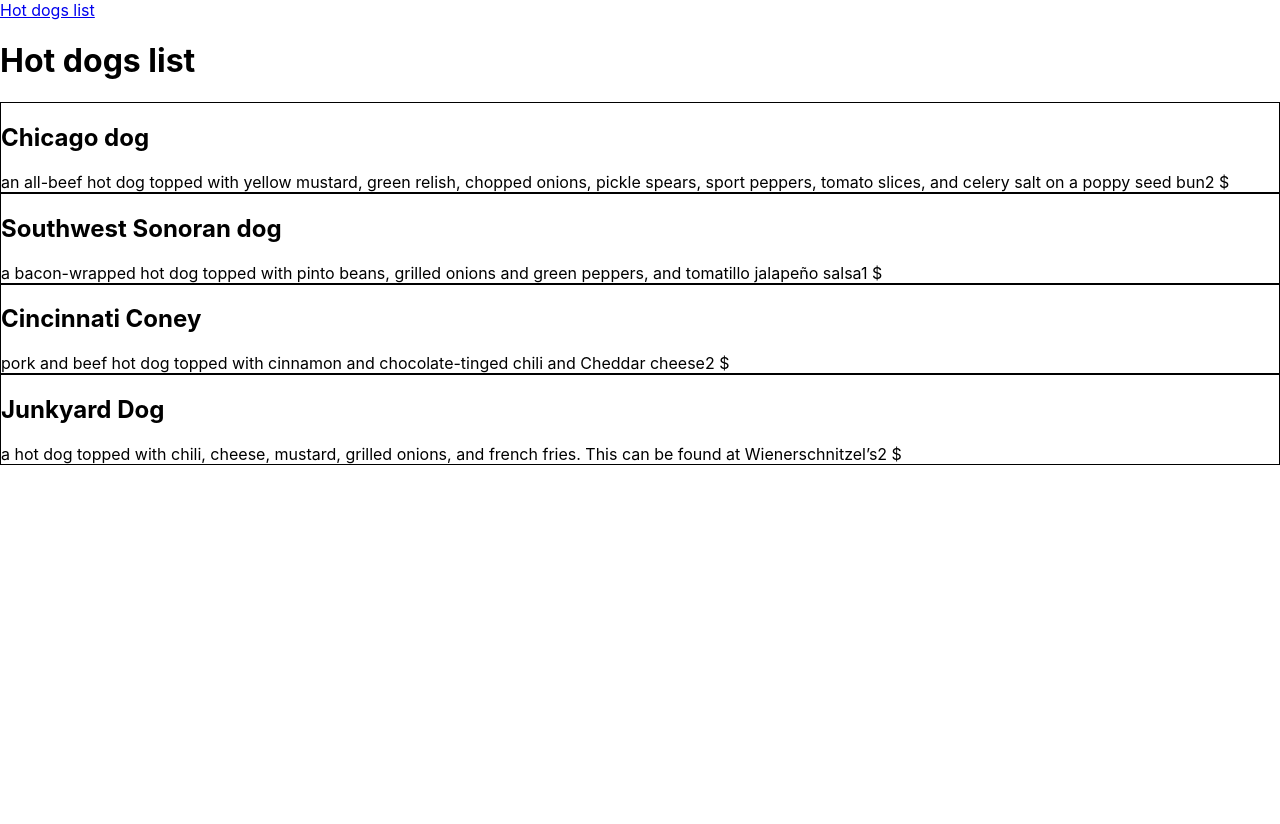
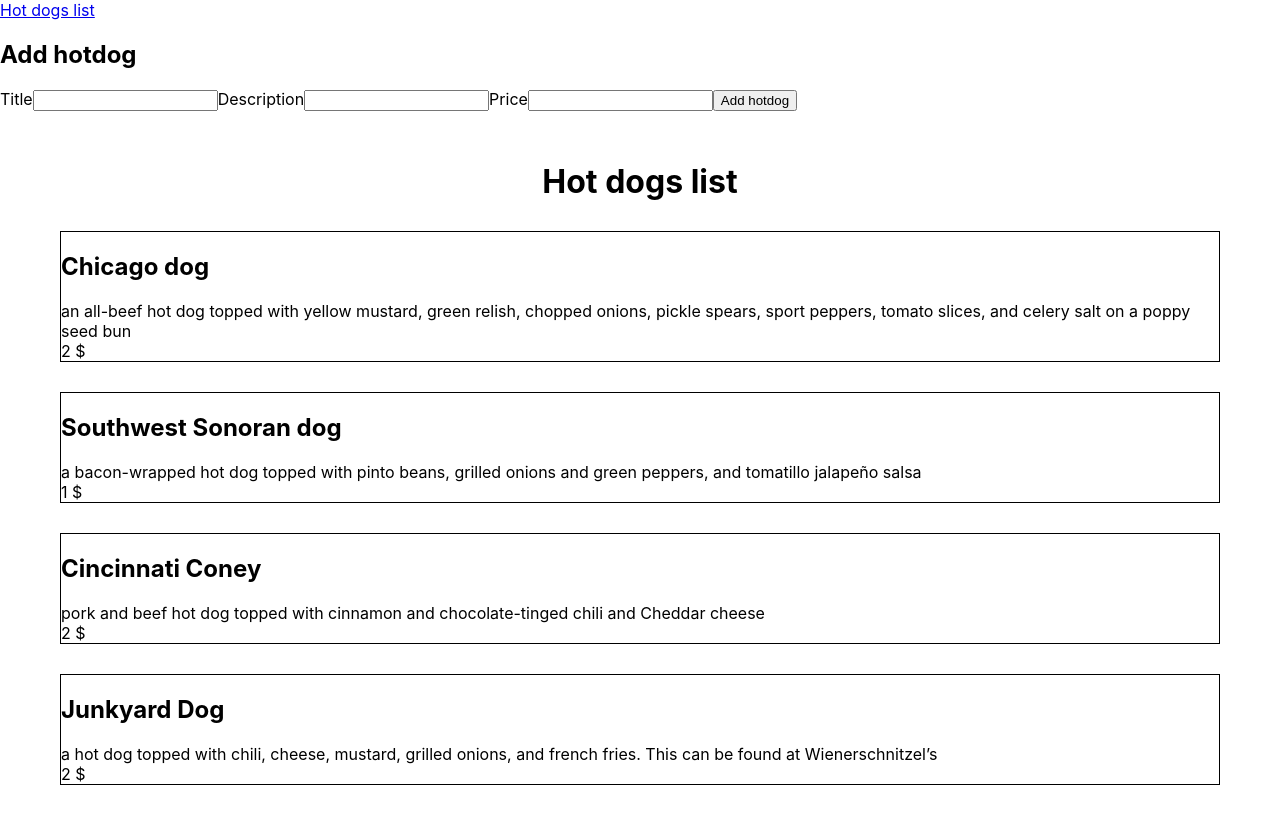
Before and after one commit to uliaka/client-hot-dog, a React (Create React App) app: page /hotdogs in a window 1280 px wide. Shown: the top 824 px of the page. Before the commit the page ends 800 px from the top, so only its background shows below. Built offline with nearby package versions, Linux system fonts and the light colour scheme.

Commit message:
Create form for hot dog add

```diff
--- a/src/components/Hotdogs.css
+++ b/src/components/Hotdogs.css
@@ -1,5 +1,11 @@
+.hotdog-list-block {
+  left: 0;
+  text-align: center;
+  padding: 30px;
+}
+
 .hotdog-block {
   border: 1px solid black;
-  font-size: normal;
-
+  text-align: left;
+  margin: 30px;
 }
--- a/src/components/Hotdogs.js
+++ b/src/components/Hotdogs.js
@@ -1,6 +1,7 @@
 import React from 'react';
 import './Hotdogs.css';
-import HotdogsData from './HotdogsData.js'
+import HotdogsData from './HotdogsData.js';
+import AddHotdogForm from './addHotdog/AddHotdog.js';
 
 
 class Hotdog extends React.Component {
@@ -8,8 +9,8 @@ class Hotdog extends React.Component {
     return (
       <div className="hotdog-block">
         <h2>{this.props.data.title}</h2>
-        <span className="description"> {this.props.data.description}</span>
-        <span className="price">{this.props.data.price} $ </span>
+        <div className="description"> {this.props.data.description}</div>
+        <div className="price">{this.props.data.price} $ </div>
       </div>
     )
   }
@@ -30,11 +31,21 @@ function HotdogsList(props) {
       this.state = {
         hotdogs: HotdogsData,
       }
+      this.addHotdog = this.addHotdog.bind(this);
+    }
+
+    addHotdog(hotdog) {
+      const { hotdogs } = this.state;
+      hotdogs.push(hotdog);
+      this.setState({ hotdogs });
     }
 
     render() {
       return (
-        <HotdogsList hotdogs={ HotdogsData }/>
+        <React.Fragment>
+          <AddHotdogForm addHotdog={this.addHotdog} />
+          <HotdogsList hotdogs={this.state.hotdogs} />
+        </React.Fragment>
       )
     }
   }
--- /dev/null
+++ b/src/components/addHotdog/AddHotdog.js
@@ -0,0 +1,81 @@
+import React from 'react';
+
+class AddHotdogForm extends React.Component {
+  constructor(props) {
+    super(props);
+    this.state =  {
+      title: '',
+      description: '',
+      price: '',
+    }
+
+    this.handleChange = this.handleChange.bind(this);
+  }
+
+  handleChange(prop, value) {
+    console.log('prop', prop )
+    console.log('value', value)
+    const state = this.state;
+    state[prop] = value;
+    this.setState(state);
+  }
+
+  addHotdog() {
+    const { title, description, price } = this.state;
+    if(!title || !description || !price) {
+      return alert('missing input!')
+    }
+   this.props.addHotdog({
+     title,
+     description,
+     price
+   })
+   this.resetForm();
+  }
+
+  resetForm() {
+    this.setState({
+      title: '',
+      description: '',
+      price: '',
+    })
+  }
+
+  render() {
+    return (
+          <div className="form-create-hotdogs">
+            <h2>Add hotdog</h2>
+            <label>
+              Title
+              <input type="text"
+                name="title"
+                value={this.state.title}
+                onChange={(e) => {this.handleChange('title', e.target.value)}}
+              />
+            </label>
+            <label>
+              Description
+              <input type="text"
+                name="description"
+                value={this.state.description}
+                onChange={(e) => {this.handleChange('description', e.target.value)}}
+              />
+            </label>
+            <label>
+              Price
+              <input type="text"
+                name="price"
+                value={this.state.price}
+                onChange={(e) => {this.handleChange('price', e.target.value)}}
+              />
+            </label>
+            <button onClick={() => {this.addHotdog()}}>
+              Add hotdog
+            </button>
+          </div>
+    );
+  }
+}
+
+
+export default AddHotdogForm
```
